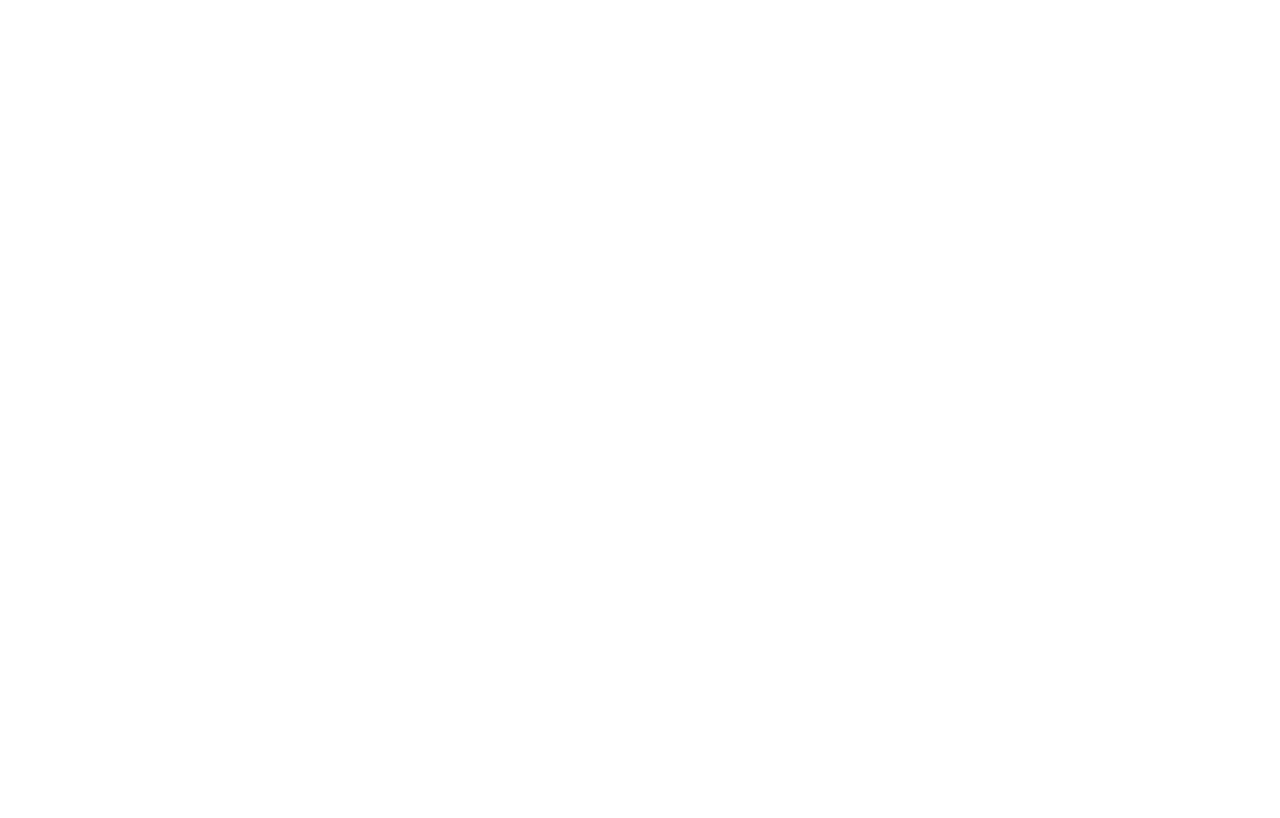
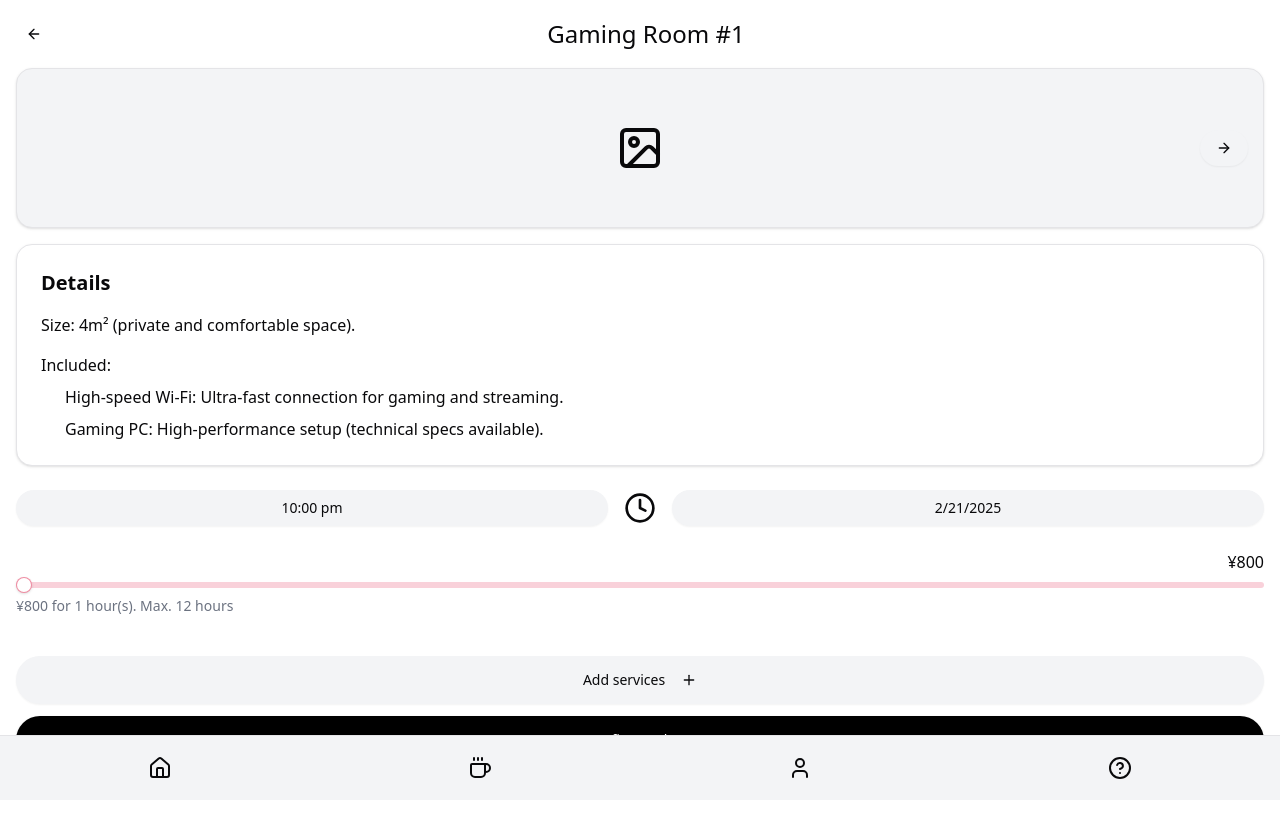
Before and after one commit to Johnson1255/AkibaNet, a React (Vite) app: page /room-details/1 in a window 1280 px wide. Before the commit this address had no page. Shown: the top 818 px of the page. Built offline with nearby package versions, Linux system fonts and the light colour scheme.

Commit message:
fix: Ingreso a la sala seleccionada y poder confirmar la compra de la sala elegida

```diff
--- a/src/App.tsx
+++ b/src/App.tsx
@@ -27,6 +27,7 @@
         <Route path="/login" element={<LoginForm />} />
         <Route path="/signup" element={<SignUpPage />} />
         <Route path="/reserve" element={<RoomSelection />} />
+        <Route path="/room-details/:roomId" element={<RoomDetails />} />
         <Route path="/room-details" element={<RoomDetails />} />
         <Route path="/additional-services" element={<AdditionalServices />} />
         <Route path="/account" element={<AccountPage />} />
--- a/src/components/Room-details.tsx
+++ b/src/components/Room-details.tsx
@@ -1,15 +1,58 @@
-import { useState } from "react";
+import { useState, useEffect } from "react";
 import { ArrowLeft, ArrowRight, Image, Clock, Plus } from "lucide-react";
 import { Button } from "@/components/ui/button";
 import { Card } from "@/components/ui/card";
 import { Slider } from "@/components/ui/slider";
 import BottomNavBar from "./Bottom-navbar";
+import { useReservation } from "../context/ReservationContext";
+import { useNavigate, useLocation, useParams } from "react-router-dom";
 
 export default function RoomDetails() {
-  const [sliderValue, setSliderValue] = useState([2]); // 2 represents 1 hour (2 * 0.5 hours)
+  const navigate = useNavigate();
+  const location = useLocation();
+  const params = useParams();
+
+  // Obtener el roomId de los parámetros de URL
+  let roomId: number | null = null;
+
+  // Intentar obtener el roomId de los parámetros de ruta primero
+  if (params.roomId) {
+    roomId = parseInt(params.roomId);
+  } else {
+    // Si no está en los parámetros de ruta, buscar en query params
+    const searchParams = new URLSearchParams(location.search);
+    const roomIdParam = searchParams.get('room');
+    if (roomIdParam) {
+      roomId = parseInt(roomIdParam);
+    }
+  }
+
+  // Usar el contexto de reserva
+  const { reservation, updateRoomDetails } = useReservation();
+
+  // Usar un estado local para el slider
+  const [sliderValue, setSliderValue] = useState([2]); // 2 representa 1 hora
+
+  // Al cargar el componente, actualizar el contexto con el roomId
+  useEffect(() => {
+    if (roomId) {
+      console.log("Room ID from URL:", roomId); // Debugging
+      updateRoomDetails({ roomId });
+    } else {
+      console.log("No Room ID found in URL"); // Debugging
+    }
+  }, [roomId]);
+
+  // Debugging para ver si los cambios son aplicados
+  useEffect(() => {
+    console.log("Current reservation state:", reservation);
+  }, [reservation]);
 
   const handleSliderChange = (value: number[]) => {
     setSliderValue(value);
+    const hours = value[0] * 0.5;
+    const price = calculatePrice(hours);
+    updateRoomDetails({ hours, price });
   };
 
   const calculatePrice = (hours: number) => {
@@ -22,6 +65,36 @@
   const hours = sliderValue[0] * 0.5;
   const price = calculatePrice(hours);
 
+  // Manejar el botón "Confirm and Pay"
+  const handleConfirmAndPay = () => {
+    // Actualizar el precio final en el contexto
+    updateRoomDetails({
+      hours,
+      price,
+      totalPrice: price
+    });
+
+    // Navegar a la página de confirmación usando React Router
+    navigate("/confirmation");
+  };
+
+  // Si no hay roomId, mostrar un mensaje o redireccionar
+  if (!roomId) {
+    return (
+      <div className="min-h-screen bg-white flex flex-col items-center justify-center">
+        <h1 className="text-2xl mb-4">No Room Selected</h1>
+        <p className="mb-4">Please select a room from the room selection page.</p>
+        <Button
+          variant="default"
+          className="rounded-full bg-black text-white"
+          onClick={() => navigate("/reserve")}
+        >
+          Go to Room Selection
+        </Button>
+      </div>
+    );
+  }
+
   return (
     <div className="min-h-screen bg-white pb-16">
       {/* Header */}
@@ -30,17 +103,17 @@
           variant="ghost"
           size="icon"
           className="rounded-full"
-          onClick={() => window.history.back()}
+          onClick={() => navigate(-1)}
         >
           <ArrowLeft className="h-6 w-6" />
         </Button>
-        <h1 className="text-2xl font-normal">Gaming Room #14</h1>
+        <h1 className="text-2xl font-normal">Gaming Room #{roomId}</h1>
         <div className="w-6" /> {/* Spacer for alignment */}
       </header>
 
       {/* Room Preview */}
       <div className="px-4 mb-4 relative">
-        <Card className="bg-gray-100 p-8 flex items-center justify-between rounded-2xl  min-h-40">
+        <Card className="bg-gray-100 p-8 flex items-center justify-between rounded-2xl min-h-40">
           <Image className="w-12 h-12 mx-auto" />
           <Button
             variant="outline"
@@ -80,8 +153,12 @@
             <Button
               variant="outline"
               className="w-full rounded-full bg-gray-100 border-0"
+              onClick={() => {
+                // Aquí podrías abrir un selector de hora
+                updateRoomDetails({ selectedTime: reservation.selectedTime });
+              }}
             >
-              <span>10:00 pm</span>
+              <span>{reservation.selectedTime}</span>
             </Button>
           </div>
 
@@ -91,8 +168,12 @@
             <Button
               variant="outline"
               className="w-full rounded-full bg-gray-100 border-0"
+              onClick={() => {
+                // Aquí podrías abrir un selector de fecha
+                updateRoomDetails({ selectedDate: reservation.selectedDate });
+              }}
             >
-              <span>Today</span>
+              <span>{reservation.selectedDate || "Today"}</span>
             </Button>
           </div>
         </div>
@@ -101,9 +182,9 @@
           <div className="text-right mb-2">¥{price}</div>
           <Slider
             defaultValue={sliderValue}
-            min={2} // 1 hour
-            max={24} // 12 hours
-            step={1} // 30 minutes
+            min={2} // 1 hora
+            max={24} // 12 horas
+            step={1} // 30 minutos
             className="mb-2"
             onValueChange={handleSliderChange}
           />
@@ -118,7 +199,9 @@
             variant="outline"
             className="w-full rounded-full h-12 bg-gray-100 border-0"
             onClick={() => {
-              window.location.href = "/additional-services";
+              // Guardar los datos antes de navegar
+              updateRoomDetails({ hours, price });
+              navigate("/additional-services");
             }}
           >
             Add services
@@ -128,6 +211,7 @@
           <Button
             variant="default"
             className="w-full rounded-full h-12 bg-black text-white hover:bg-black/90"
+            onClick={handleConfirmAndPay}
           >
             Confirm and Pay
           </Button>
--- a/src/components/Room-selection.tsx
+++ b/src/components/Room-selection.tsx
@@ -7,7 +7,7 @@
   PopoverTrigger,
 } from "@/components/ui/popover";
 import { Calendar } from "@/components/ui/calendar";
-import { ScrollArea, ScrollBar } from "@/components/ui/scroll-area";
+import { useNavigate } from "react-router-dom";
 import TimePicker from "./time-picker";
 import BottomNavBar from "./Bottom-navbar";
 import { useReservation } from "../context/ReservationContext";
@@ -20,6 +20,7 @@
 export default function RoomSelection() {
   // Usar el contexto de reserva
   const { updateRoomDetails } = useReservation();
+  const navigate = useNavigate();
 
   const [selectedRoom, setSelectedRoom] = useState<number | null>(null);
   const [selectedDate, setSelectedDate] = useState<Date | undefined>(
@@ -51,6 +52,23 @@
     updateRoomDetails({ selectedTime: time });
   };
 
+  // Función para navegar a la página de detalles de la sala
+  const goToRoomDetails = (roomId: number) => {
+    if (roomId) {
+      // Actualizar el contexto con la información seleccionada
+      updateRoomDetails({
+        roomId: roomId,
+        selectedDate: selectedDate?.toLocaleDateString(),
+        selectedTime: selectedTime
+      });
+
+      console.log("Navigating to room details with roomId:", roomId); // Debugging
+
+      // Usar React Router para navegar - cambia esto
+      navigate(`/room-details/${roomId}`);
+    }
+  };
+
   return (
     <div className="bg-gray-100 pb-16">
       {/* Header */}
@@ -59,7 +77,7 @@
           variant="ghost"
           size="icon"
           className="rounded-full"
-          onClick={() => window.history.back()}
+          onClick={() => navigate(-1)}
         >
           <ArrowLeft className="h-6 w-6" />
         </Button>
@@ -154,15 +172,7 @@
           disabled={!selectedRoom}
           onClick={() => {
             if (selectedRoom) {
-              // Actualizar el contexto con la información seleccionada
-              updateRoomDetails({
-                roomId: selectedRoom,
-                selectedDate: selectedDate?.toLocaleDateString(),
-                selectedTime: selectedTime
-              });
-
-              // Navigate to room details page
-              window.location.href = `/room-details?room=${selectedRoom}`;
+              goToRoomDetails(selectedRoom);
             }
           }}
         >
```
